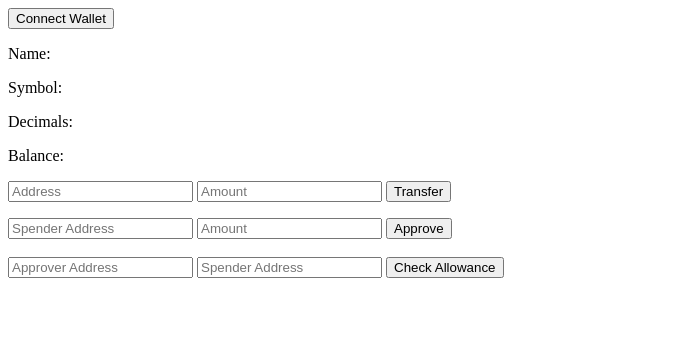
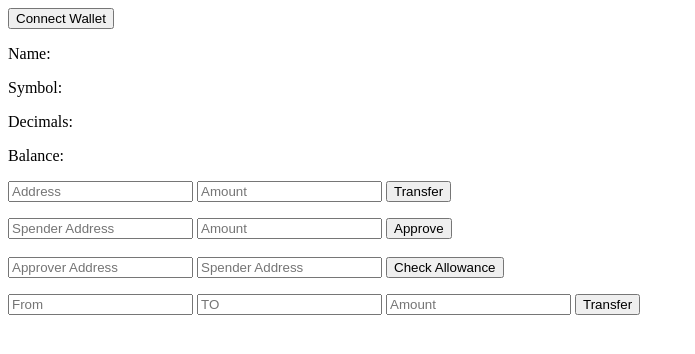
Before and after one commit to shanppc/ERC20-Dapp, a plain HTML site: page index.html in a window 1280 px wide. Shown: the whole page, without its empty margins (0-695 px from the left). Drawn offline with nearby package versions, Linux system fonts and the light colour scheme.

Commit message:
added transferFrom feature

```diff
--- a/index.html
+++ b/index.html
@@ -1,11 +1,13 @@
 <html>
-    <head> <title> Erc 20 Dapp</title></head>
+    <head> <title> Erc 20 Dapp</title>
+    </head>
     <body>
+         <script src="https://cdn.jsdelivr.net/npm/ethers@6.7.0/dist/ethers.umd.min.js"></script>
+         <script type="module" src="app.js"></script>
+
 <button id="connectBtn">Connect Wallet</button>
 <p id="account"> </p>
 
-<script src="https://cdn.jsdelivr.net/npm/ethers@6.7.0/dist/ethers.umd.min.js"></script>
-<script type="module" src="app.js"></script>
 <p> Name: <span id="tokenName"></span> </p>
 <p>Symbol: <span id="tokenSymbol"></span> </p>
 <P>Decimals: <span id="tokenDecimals"></span> </P>
@@ -22,5 +24,9 @@
 <button id="allowanceBtn">Check Allowance</button>
 <p id="allowance"></p>
 
+<input id="_from" placeholder="From">
+<input id="_to" placeholder="TO">
+<input id="_amount" placeholder="Amount">
+<button id="transferFromBtn">Transfer</button>
 </body>
 </html>
```
